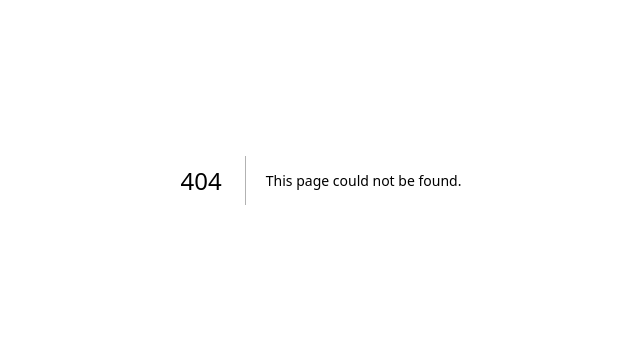
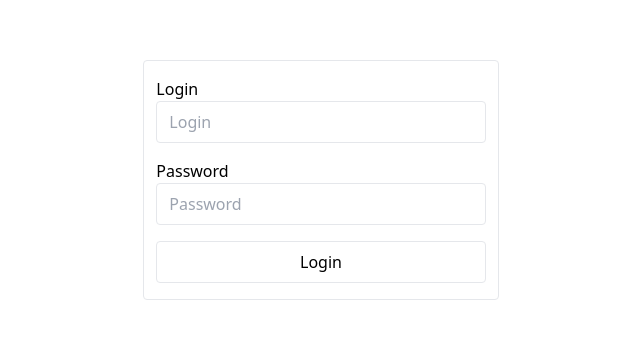
Before and after one commit to Piklo/Notes.React, a Next.js app: page /login in a window 1280 px wide. Before the commit this address had no page. Shown: the part 220-558 px from the top of the page, without its empty margins (319-959 px from the left). Built offline with nearby package versions, Linux system fonts and the light colour scheme.

Commit message:
added basic login page

```diff
--- /dev/null
+++ b/app/login/page.tsx
@@ -0,0 +1,69 @@
+"use client";
+
+import { useState } from "react";
+
+export default function Page() {
+  const [login, setLogin] = useState("");
+  const [password, setPassword] = useState("");
+  const [isFetching, setIsFetching] = useState(false);
+
+  return (
+    <div className="flex h-screen items-center justify-center">
+      <form
+        onSubmit={async (e) => {
+          e.preventDefault();
+          if (isFetching) {
+            return;
+          }
+
+          setIsFetching(true);
+          try {
+            var res = await fetch(`${process.env.NEXT_PUBLIC_API_URL}/login`, {
+              method: "post",
+              body: JSON.stringify({ login: login, password: password }),
+              headers: { "Content-Type": "application/json" },
+            });
+            console.dir(res);
+            console.dir(await res.json());
+          } catch (error) {
+            console.error("failed to login", error);
+          } finally {
+            setIsFetching(false);
+            console.log("done fetching");
+          }
+        }}
+        className="rounded border"
+      >
+        <div className="mx-3 my-4">
+          <label>Login</label>
+          <input
+            id="login"
+            type="text"
+            placeholder="Login"
+            className="w-full rounded border px-3 py-2"
+            value={login}
+            onChange={(e) => setLogin(e.target.value)}
+          ></input>
+        </div>
+        <div className="mx-3 mb-4">
+          <label>Password</label>
+          <input
+            id="password"
+            type="password"
+            placeholder="Password"
+            className="w-full rounded border px-3 py-2"
+            value={password}
+            onChange={(e) => setPassword(e.target.value)}
+          ></input>
+        </div>
+        <div className="mx-3 mb-4">
+          <input
+            type="submit"
+            value="Login"
+            className="w-full rounded border px-3 py-2 hover:bg-blue-50"
+          ></input>
+        </div>
+      </form>
+    </div>
+  );
+}
```
